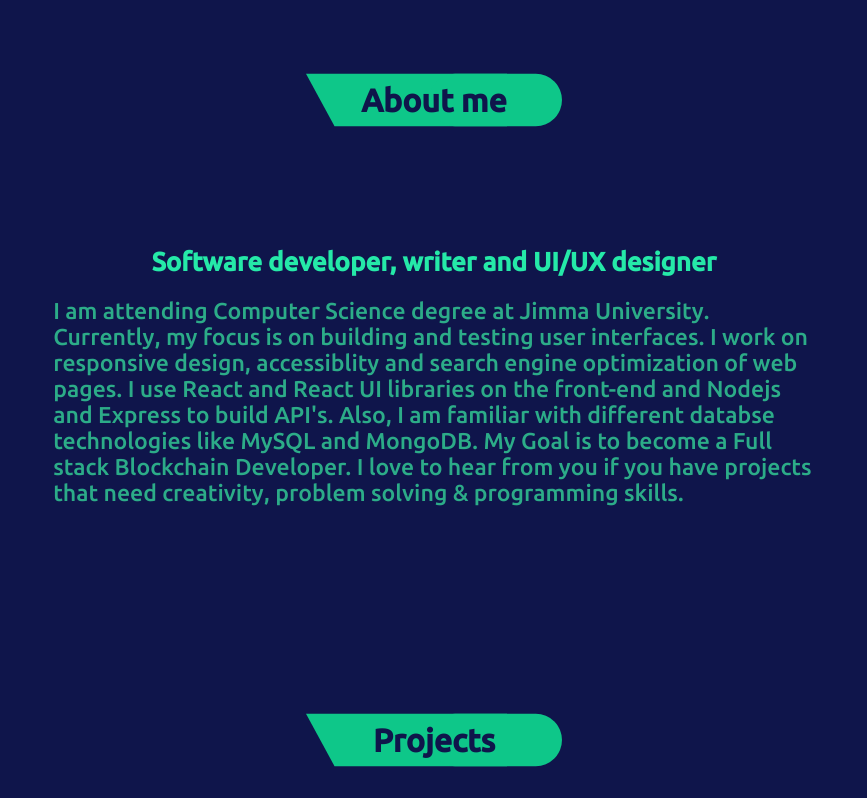
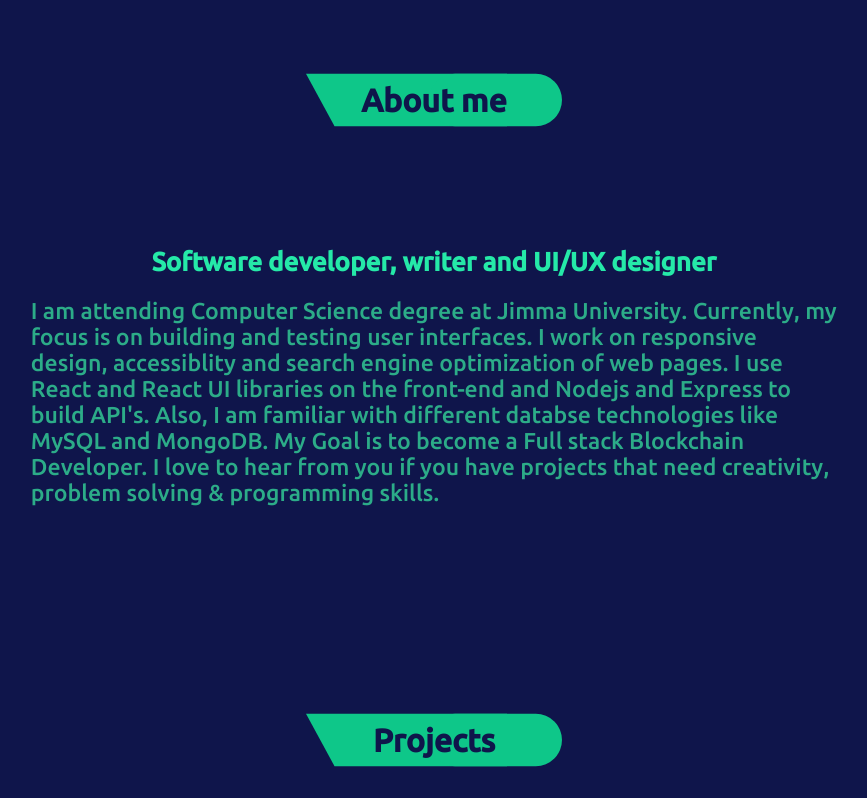
Before and after one commit to Bereky/portfolio-old, a React (Create React App) app: page / in a window 1280 px wide. Shown: the part 775-1573 px from the top of the page, without its empty margins (206-1073 px from the left). Built offline with nearby package versions, Linux system fonts and the light colour scheme.

Commit message:
description width change

```diff
--- a/src/components/About/about.css
+++ b/src/components/About/about.css
@@ -46,7 +46,7 @@
   .about-description {
     font-size: 23px;
     margin: auto;
-    width: 85%;
+    width: 90%;
     height: 25%;
     color: rgba(48, 190, 143, 0.894);
     text-align:start;
```
